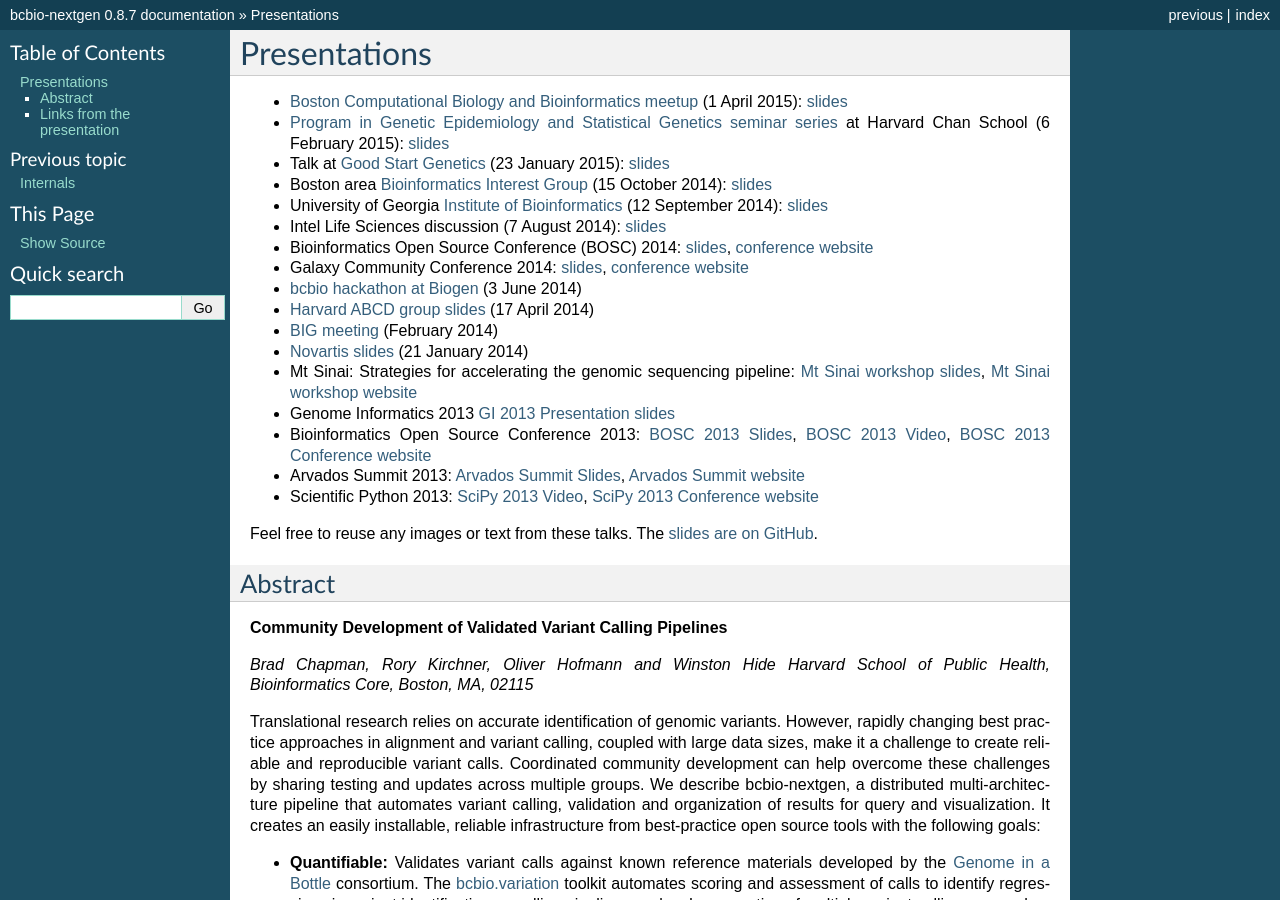
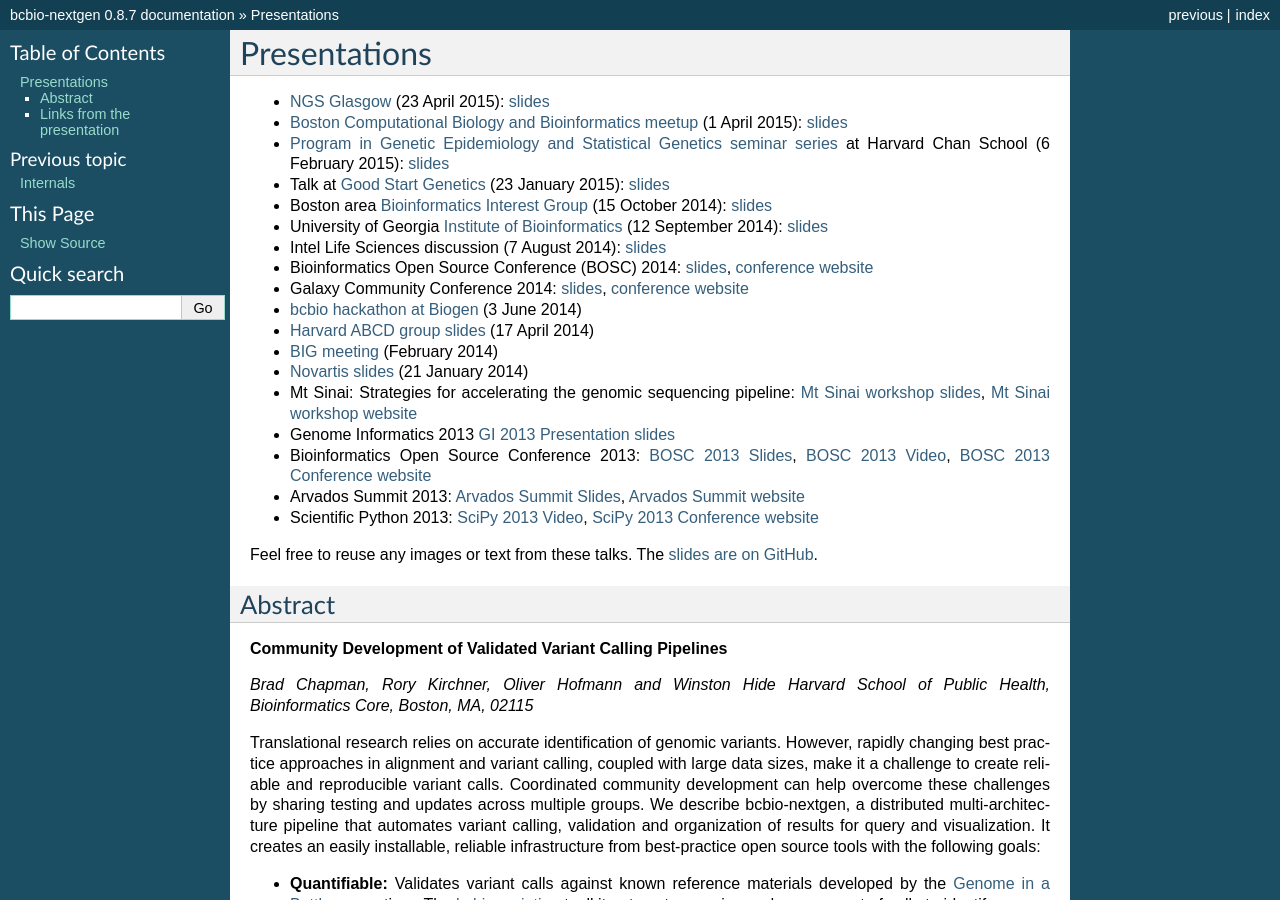
Before and after one commit to bcbio/bcbio-nextgen, a Sphinx documentation site: the page built from docs/contents/presentations.rst, in a window 1280 px wide and 900 px high. Built offline with Sphinx 7.4.7, drawn with Linux system fonts in a browser that asks for light colours.

Commit message:
Add slides from NGS Glasgow. Thanks to @ohofmann

```diff
--- a/docs/contents/presentations.rst
+++ b/docs/contents/presentations.rst
@@ -1,5 +1,8 @@
 Presentations
 =============
+
+- `NGS Glasgow <http://biotexcel.com/event/ngs-2015-glasgow/>`_ (23 April 2015):
+  `slides <https://dl.dropboxusercontent.com/u/407047/Work/Presentations/20150420%20NGS%20Glasgow.pdf>`_
 
 - `Boston Computational Biology and Bioinformatics meetup
   <http://www.meetup.com/Boston-Computational-Biology-and-Bioinformatics-Meetup/events/220328870/>`_
```
